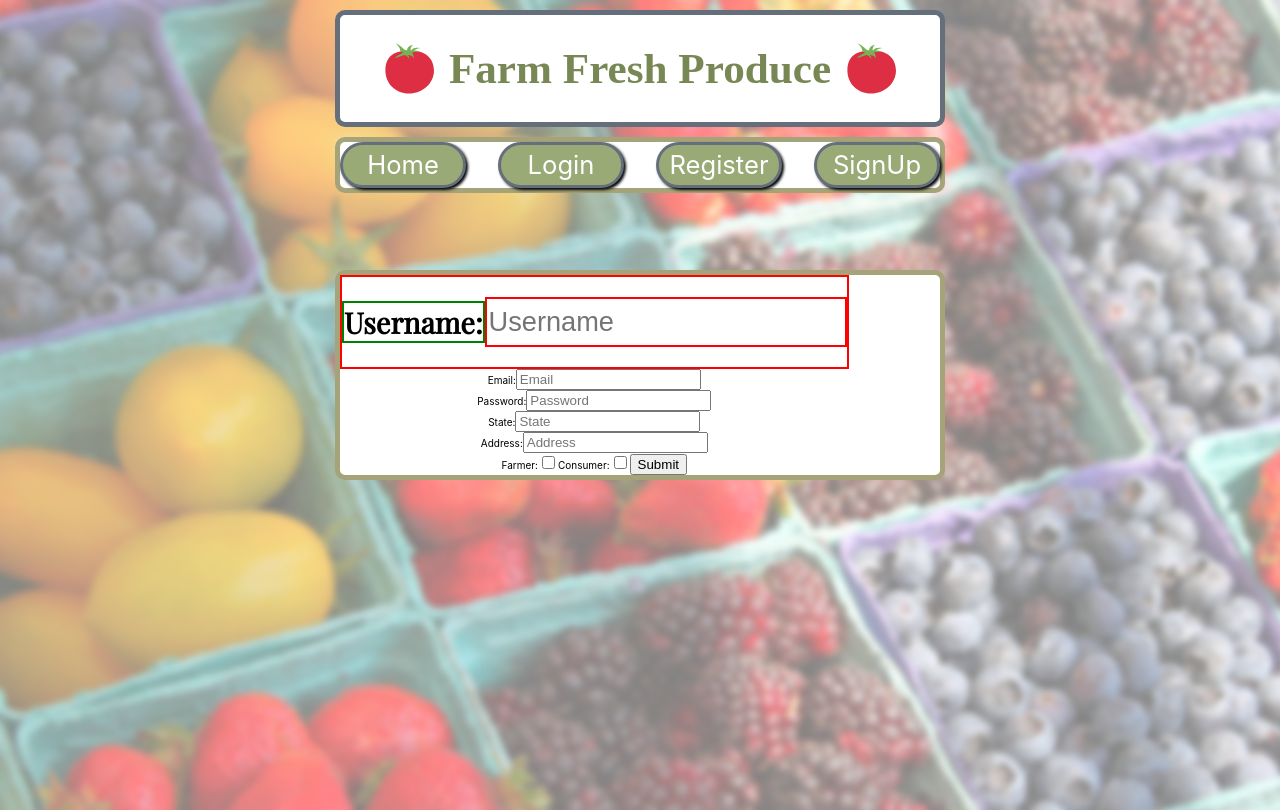
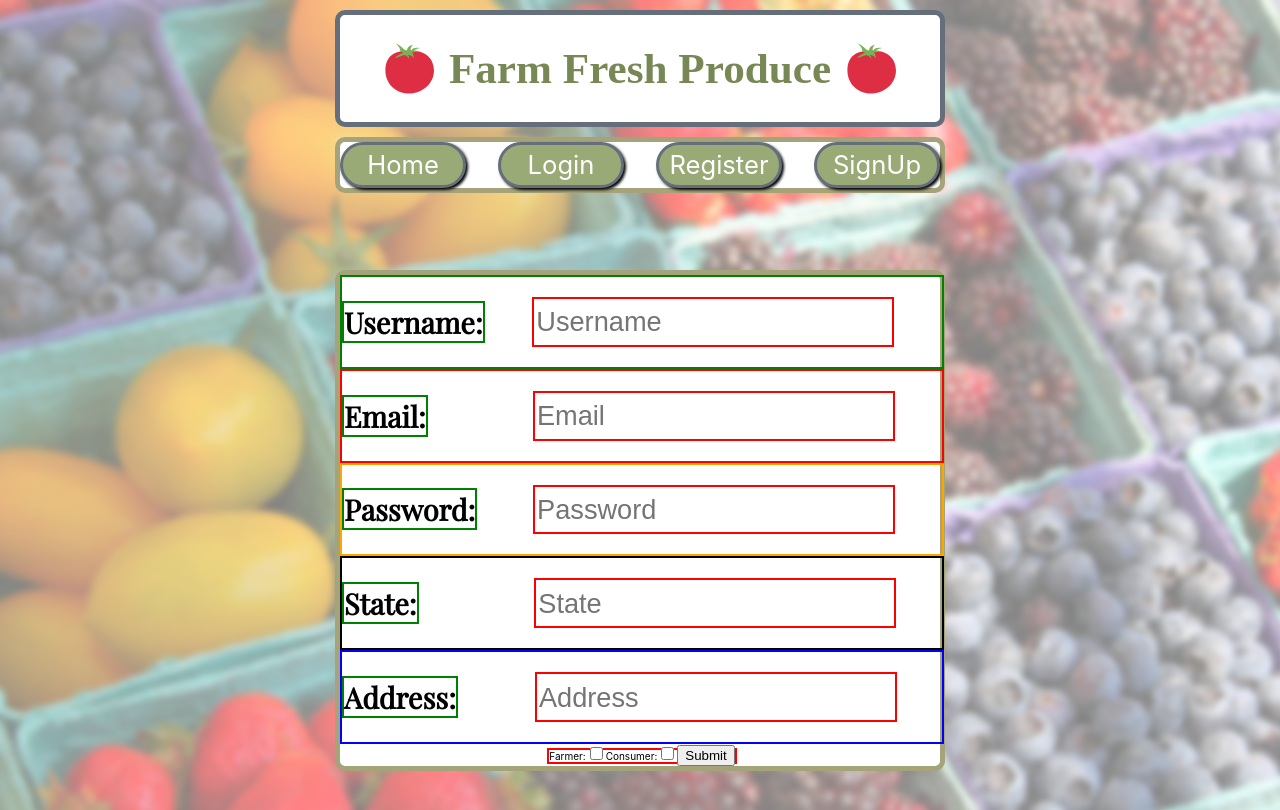
Before and after one commit to buildweek-farm-fresh-produce/Front-End, a React (Create React App) app: page /signup in a window 1280 px wide. Built offline with nearby package versions, Linux system fonts and the light colour scheme; a web font is replaced by a local one.

Commit message:
styling of sign up form ongoing

```diff
--- a/src/components/Signup.js
+++ b/src/components/Signup.js
@@ -12,12 +12,14 @@ const SyledMainDiv = styled.div`
   justify-content: space-between;
   border-radius: 10px;
 `;
+
 const UserDiv = styled.div`
   label {
     display: flex;
     flex-direction: row;
   }
-  border: 2px solid red;
+  border: 2px solid green;
+  width: 600px;
 
   h2 {
     border: 2px solid green;
@@ -25,7 +27,116 @@ const UserDiv = styled.div`
 
   input {
     border: 2px solid red;
-    display: block;
+    display: flex;
+    margin: 20px auto;
+    line-height: 37px;
+    font-size: 1.7rem;
+  }
+`;
+
+const EmailDiv = styled.div`
+  label {
+    display: flex;
+    flex-direction: row;
+  }
+  border: 2px solid red;
+  width: 600px;
+
+  h2 {
+    border: 2px solid green;
+    margin-right: 58px;
+  }
+
+  input {
+    border: 2px solid red;
+    display: flex;
+    margin: 20px auto;
+    line-height: 37px;
+    font-size: 1.7rem;
+  }
+`;
+const PasswordDiv = styled.div`
+  label {
+    display: flex;
+    flex-direction: row;
+  }
+  border: 2px solid orange;
+  width: 600px;
+
+  h2 {
+    border: 2px solid green;
+    margin-right: 9px;
+  }
+
+  input {
+    border: 2px solid red;
+    display: flex;
+    margin: 20px auto;
+    line-height: 37px;
+    font-size: 1.7rem;
+  }
+`;
+
+const StateDiv = styled.div`
+  label {
+    display: flex;
+    flex-direction: row;
+  }
+  border: 2px solid black;
+  width: 600px;
+
+  h2 {
+    border: 2px solid green;
+    margin-right: 70px;
+  }
+
+  input {
+    border: 2px solid red;
+    display: flex;
+    margin: 20px auto;
+    line-height: 37px;
+    font-size: 1.7rem;
+  }
+`;
+
+const AddressDiv = styled.div`
+  label {
+    display: flex;
+    flex-direction: row;
+  }
+  border: 2px solid blue;
+  width: 600px;
+
+  h2 {
+    border: 2px solid green;
+    margin-right: 32px;
+  }
+
+  input {
+    border: 2px solid red;
+    display: flex;
+    margin: 20px auto;
+    line-height: 37px;
+    font-size: 1.7rem;
+  }
+`;
+
+const Submit = styled.span`
+  label {
+    display: flex;
+    flex-direction: row;
+  }
+  border: 2px solid blue;
+  width: 600px;
+
+  h2 {
+    border: 2px solid green;
+    margin-right: 32px;
+  }
+
+  input {
+    border: 2px solid red;
+    display: flex;
     margin: 20px auto;
     line-height: 37px;
     font-size: 1.7rem;
@@ -43,41 +154,45 @@ const SignUp = ({ values, errors, touched, isSubmitting }) => {
             <Field type="username" name="username" placeholder="Username" />
           </label>
         </UserDiv>
-        <div>
+        <EmailDiv>
           {touched.email && errors.email && <p>{errors.email}</p>}
           <label>
-            Email:
+            <h2>Email:</h2>
             <Field type="email" name="email" placeholder="Email" />
           </label>
-        </div>
-        <div>
+        </EmailDiv>
+        <PasswordDiv>
           {touched.password && errors.password && <p>{errors.password}</p>}
           <label>
-            Password:
+            <h2>Password:</h2>
             <Field type="password" name="password" placeholder="Password" />
           </label>
-        </div>
-        <div>
+        </PasswordDiv>
+        <StateDiv>
           <label>
-            State:
+            <h2>State:</h2>
             <Field type="state" name="state" placeholder="State" />
           </label>
-        </div>
-        <div>
+        </StateDiv>
+        <AddressDiv>
           <label>
-            Address:
+            <h2>Address:</h2>
             <Field type="address" name="address" placeholder="Address" />
           </label>
-        </div>
+        </AddressDiv>
+
+        <span style={{border:'2px solid red'}} className="submit">
           <label>
             Farmer:
             <Field name="farmer" type="checkbox" checked={values.farmer} />
           </label>
+
           <label>
             Consumer:
             <Field name="consumer" type="checkbox" checked={values.consumer} />
           </label>
           <button disabled={isSubmitting}>Submit</button>
+        </span>
       </Form>
     </SyledMainDiv>
   );
```
Lines whose indentation alone changed are shown as unchanged.
